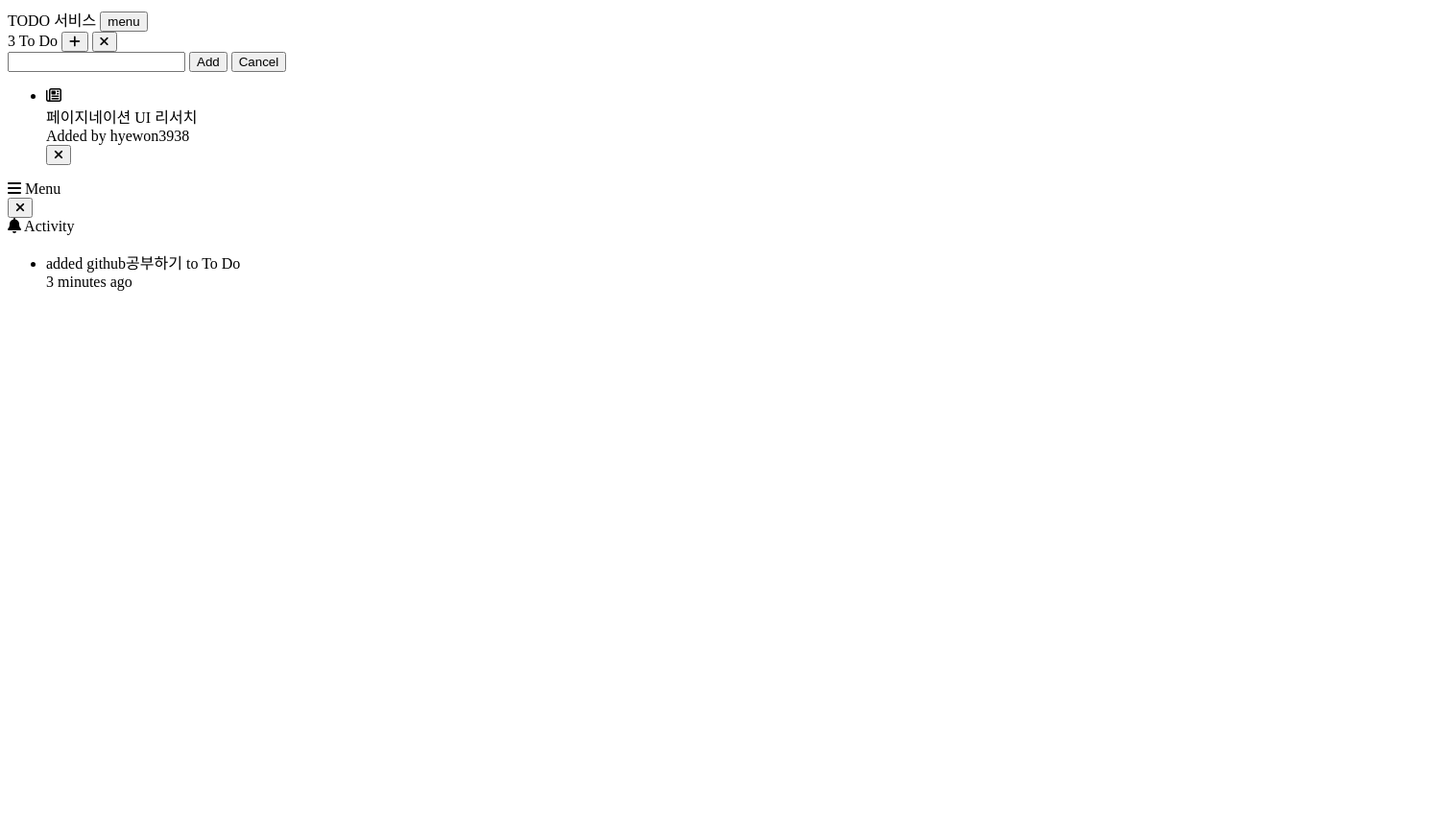
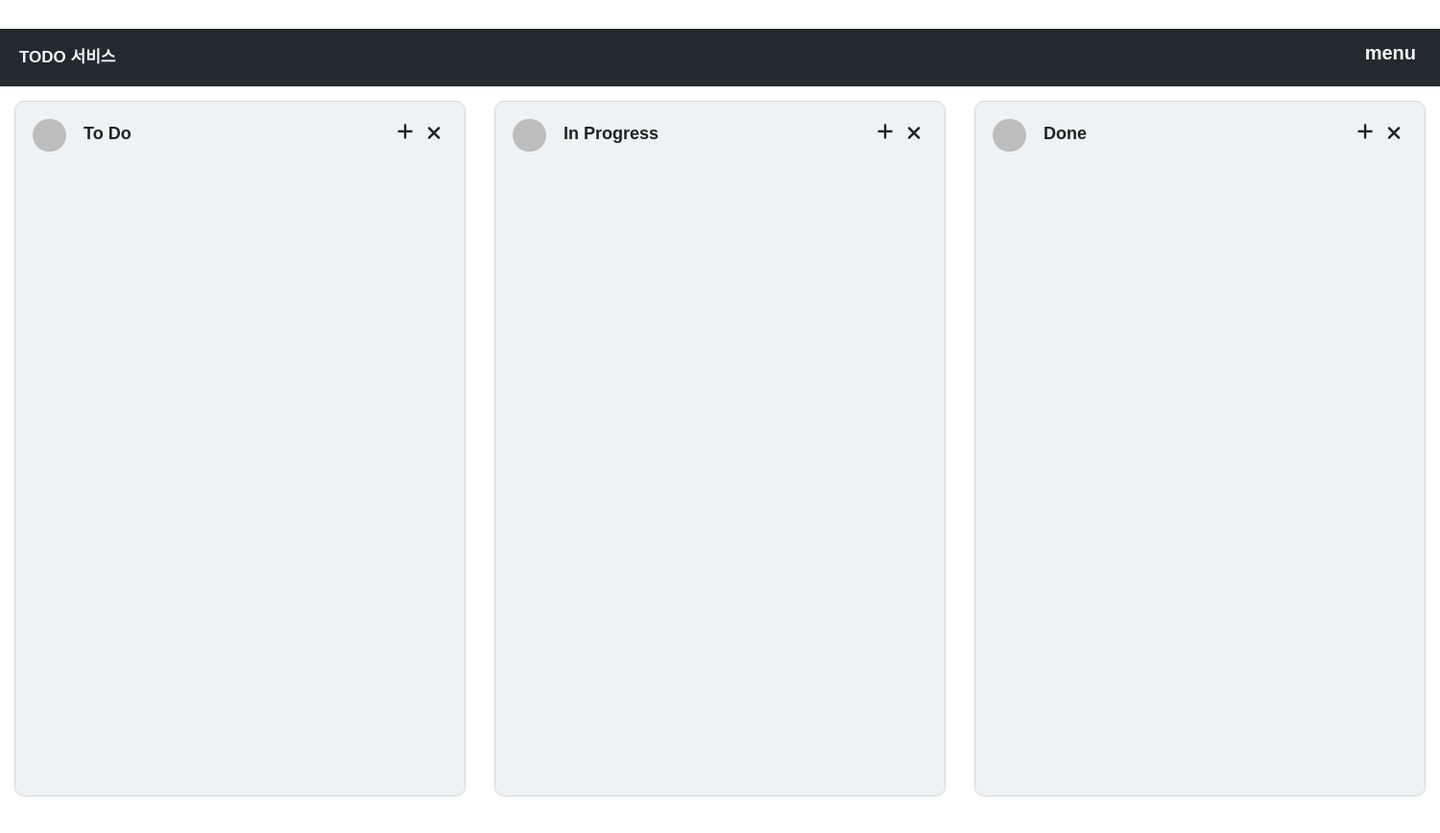
Before and after one commit to codesquad-member-2020/todo-7, a plain HTML site: page FE/src/page/index.html in a window 1280 px wide. Shown: the whole page at 96% size, 1500 px wide, since content can reach past the window. Before the commit the page ends 800 px from the top, so only its background shows below. Drawn offline with Linux system fonts and the light colour scheme.

Commit message:
Refactor : HTML 수정 - FE [#11]
- 더미데이터 삭제
- div 구조 수정

```diff
--- a/FE/src/page/index.html
+++ b/FE/src/page/index.html
@@ -6,9 +6,13 @@
     <meta name="viewport" content="width=device-width, initial-scale=1.0">
     <script src="https://kit.fontawesome.com/a4cc172c99.js" crossorigin="anonymous"></script>
     <title>todo</title>
+    <link rel="stylesheet" type="text/css" href="../style/common/lib/reset.css" />
+    <link rel="stylesheet" type="text/css" href="../style/style.css" />
+
 </head>
 
 <body>
+    <div class="todo">
         <header>
             <span class="title">TODO 서비스</span>
             <button class="btn-menu">menu</button>
@@ -16,44 +20,29 @@
         <div class="wrap">
             <div class="column-todo">
                 <div class="column-header">
-                <span class="list-total">3</span>
-                <span class="column-title">To Do</span>
+                    <div class="list-total"></div>
+                    <div class="column-title">To Do</div>
                     <button class="btn-add"><i class="fas fa-plus"></i></button>
                     <button class="btn-close"><i class="fas fa-times"></i></button>
                 </div>
-            <div class="add-list-wrap">
-                <input>
-                <button class="btn-list-add">Add</button>
-                <button class="btn-list-cancel">Cancel</button>
-            </div>
-            <ul class="list">
-                <li class="card">
-                    <div><i class="far fa-newspaper"></i></div>
-                    <div class="card-content">
-                        <div class="content">페이지네이션 UI 리서치</div>
-                        <div class="writer-message">Added by <span class="writer-id">hyewon3938</span></div>
-                    </div>
-                    <button class="btn-list-delete"><i class="fas fa-times"></i></button>
-                </li>
-            </ul>
             </div>
             <div class="column-inProgress">
+                <div class="column-header">
+                    <div class="list-total"></div>
+                    <div class="column-title">In Progress</div>
+                    <button class="btn-add"><i class="fas fa-plus"></i></button>
+                    <button class="btn-close"><i class="fas fa-times"></i></button>
+                </div>
             </div>
             <div class="column-done">
+                <div class="column-header">
+                    <div class="list-total"></div>
+                    <div class="column-title">Done</div>
+                    <button class="btn-add"><i class="fas fa-plus"></i></button>
+                    <button class="btn-close"><i class="fas fa-times"></i></button>
                 </div>
             </div>
-    <div class="menu">
-        <div class="menu-header">
-            <div class="menu-title"><i class="fas fa-bars"></i> Menu</div>
-            <button class="menu-btn-close"><i class="fas fa-times"></i></button>
         </div>
-        <div class="activiiy-title"><i class="fas fa-bell"></i> Activity</div>
-        <ul class="activity-list">
-            <li>
-                <div class="activity-message"><span class="activity-action-name">added</span> <span class="activity-content">github공부하기</span> to <span class="">To Do</span></div>
-                <div class="edited-time-message">3 minutes ago</div>
-            </li>
-        </ul>
     </div>
 </body>
 
```
Lines whose indentation alone changed are shown as unchanged.
